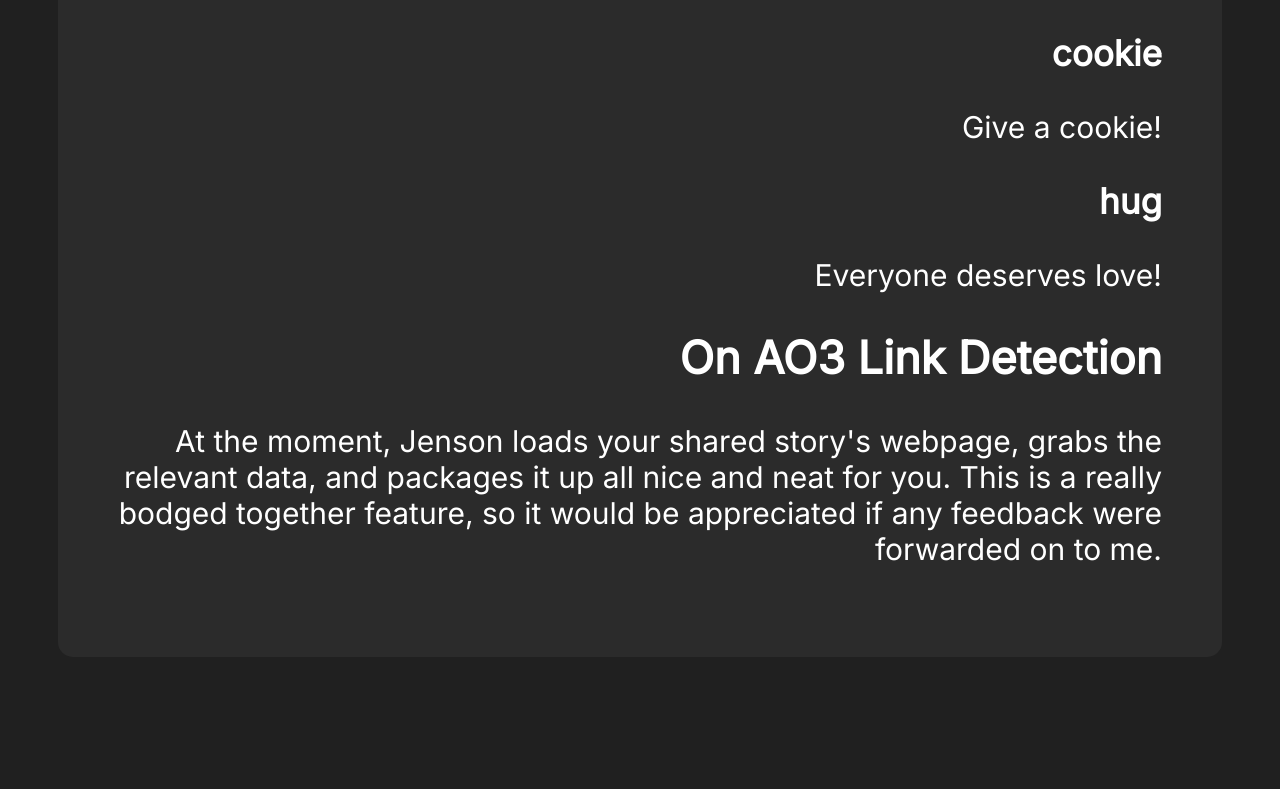
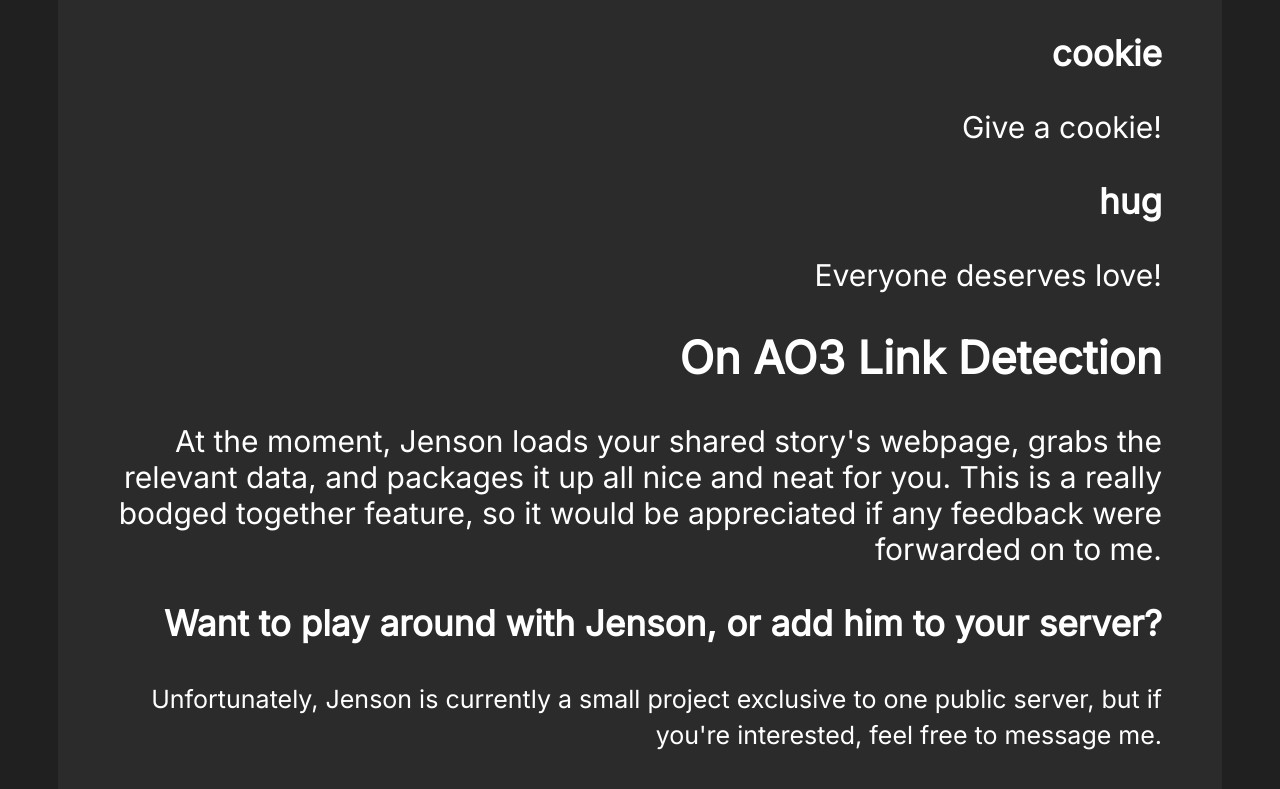
Before and after one commit to displayportdog/displayportdog.github.io, a plain HTML site: page index.html in a window 1280 px wide. Shown: the part 2889-3678 px from the top of the page. Before the commit the page ends 3596 px from the top, so only its background shows below. Drawn offline with Linux system fonts and the light colour scheme.

Commit message:
Add files via upload

```diff
--- a/index.html
+++ b/index.html
@@ -70,6 +70,9 @@
         <p>Everyone deserves love!</p>
         <h2>On AO3 Link Detection</h2>
         <p>At the moment, Jenson loads your shared story's webpage, grabs the relevant data, and packages it up all nice and neat for you. This is a really bodged together feature, so it would be appreciated if any feedback were forwarded on to me.</p>
+        <p> </p>
+        <h3>Want to play around with Jenson, or add him to your server?</h3>
+        <small>Unfortunately, Jenson is currently a small project exclusive to one public server, but if you're interested, feel free to message me.</small>
 
     </div>
     <meta name="theme-color" content="#999999" />
```
